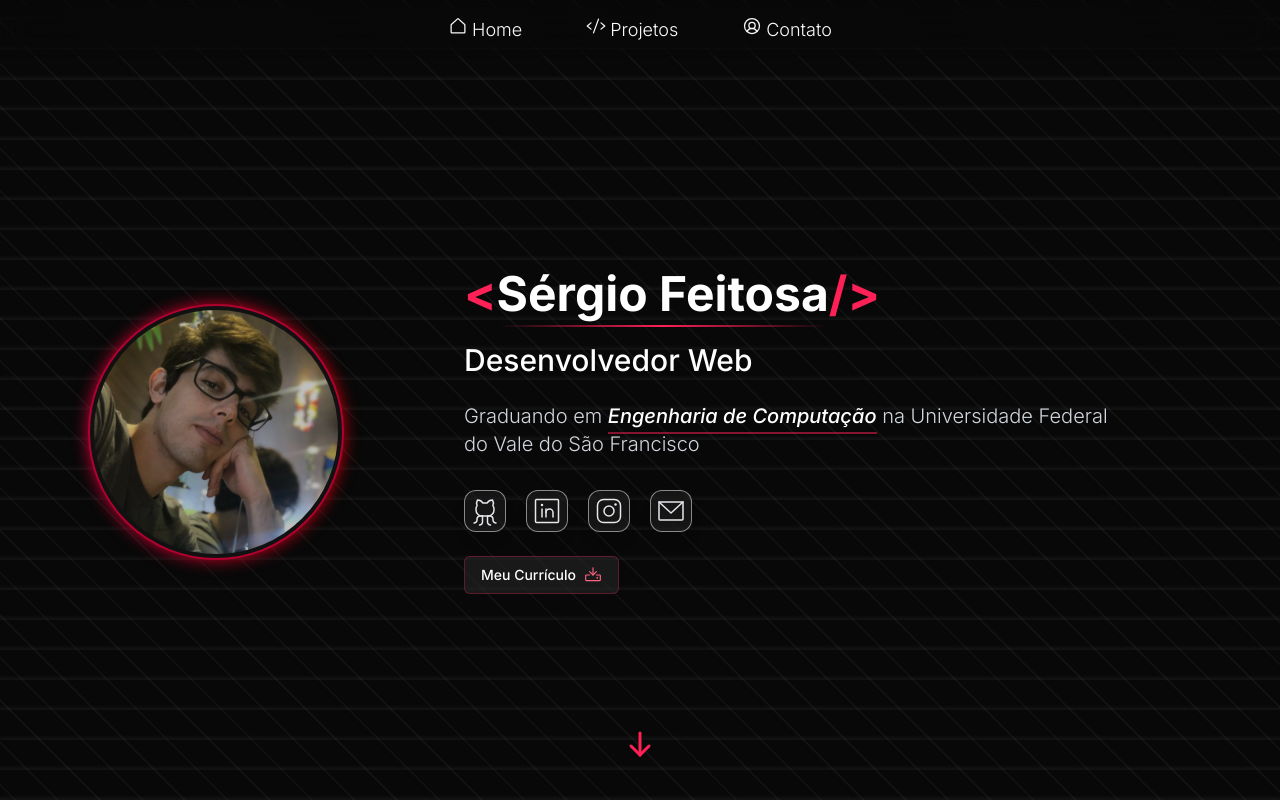
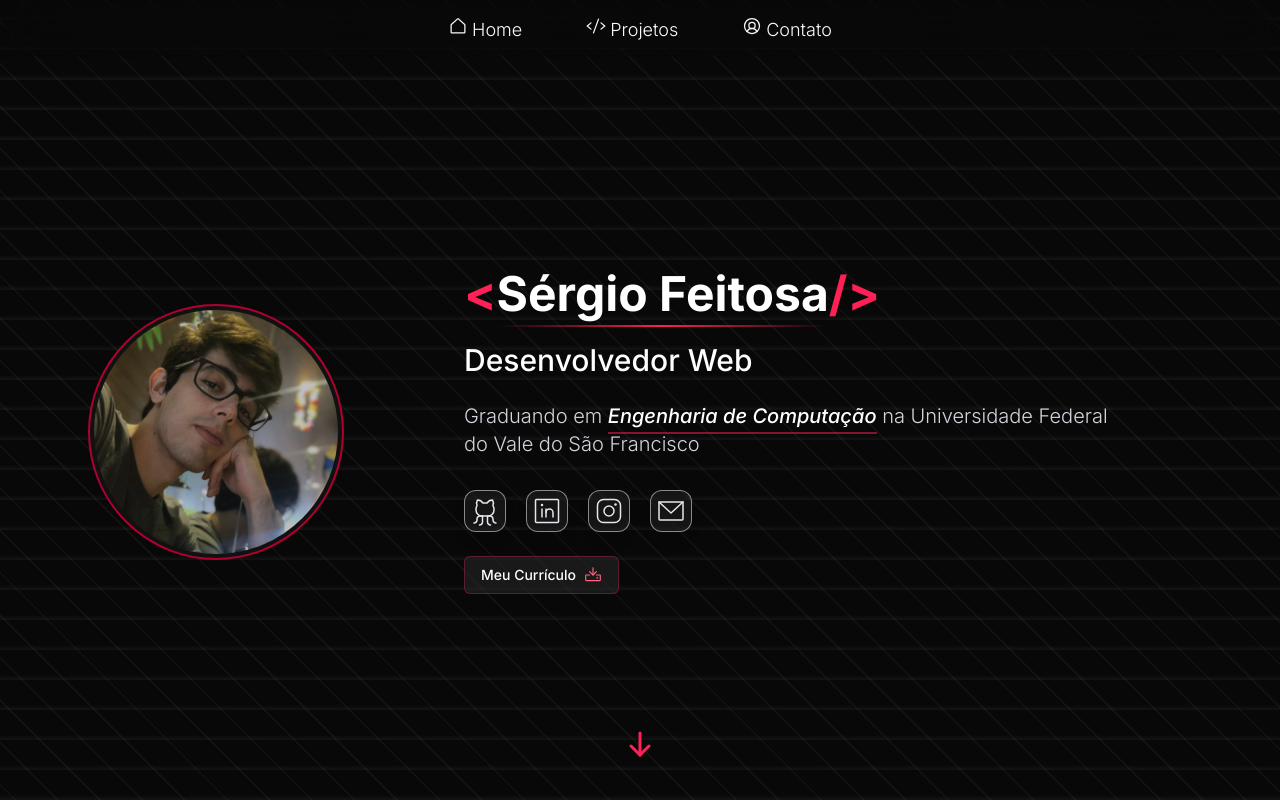
Before and after one commit to ssergiofeitosa/Portfolio, a React (Vite) app: page / in a window 1280 px wide. Shown: the top 800 px of the page. Built offline with nearby package versions, Linux system fonts and the light colour scheme.

Commit message:
removed img glow

```diff
--- a/src/components/Hero.tsx
+++ b/src/components/Hero.tsx
@@ -31,7 +31,6 @@ const Hero = () => {
             transition={{ duration: 0.5 }}
             className="relative md:w-1/3 flex justify-center"
           >
-            <div className="absolute top-1/2 left-1/2 w-44 h-44 md:w-64 md:h-64 -translate-x-1/2 -translate-y-1/2 rounded-full bg-gradient-to-r from-rose-700 to-red-700 blur-sm animate-pulse"></div>
             <img
               className="relative w-40 h-40 md:w-64 md:h-64 object-cover rounded-full border-2 border-rose-600 p-1 bg-neutral-900 filter brightness-75"
               src="/eu.jpeg"
```
